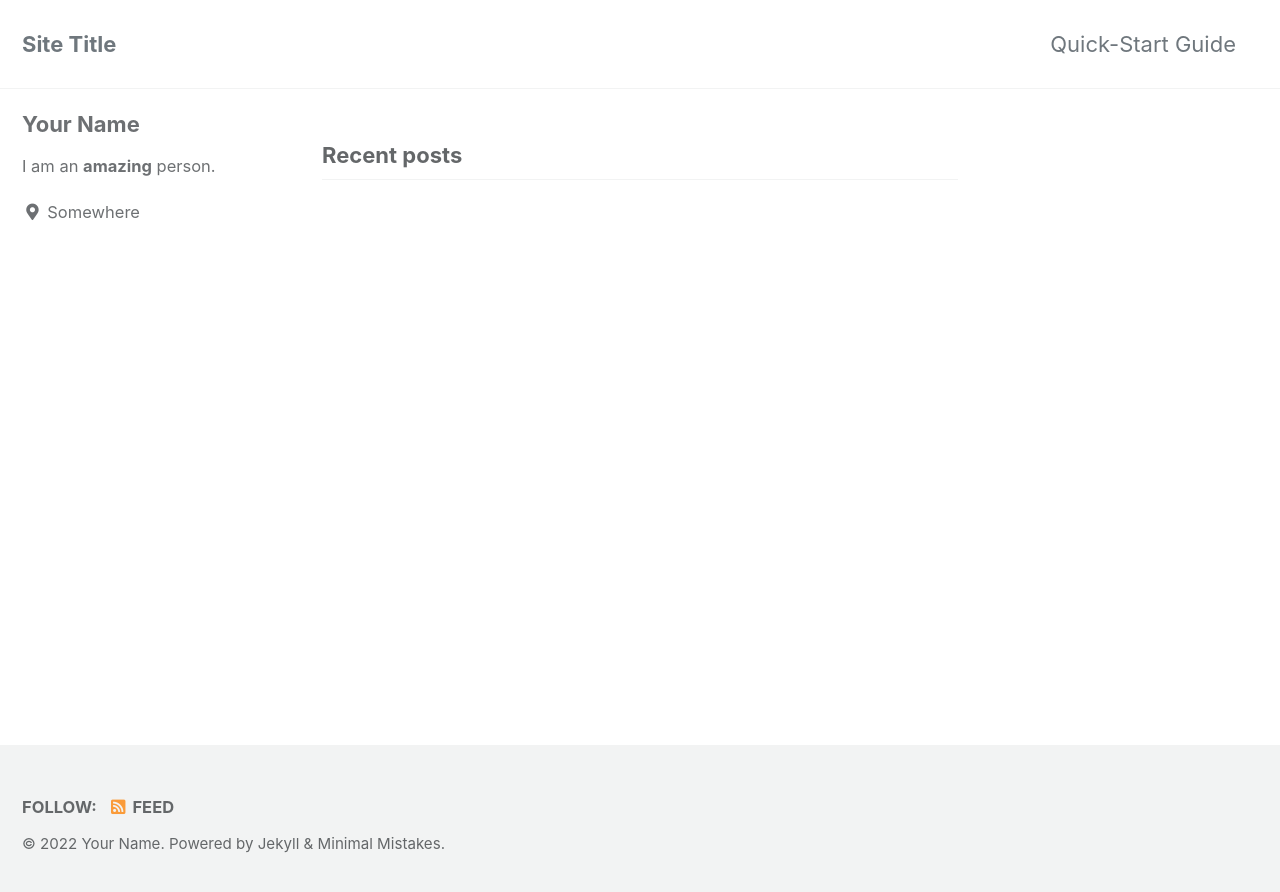
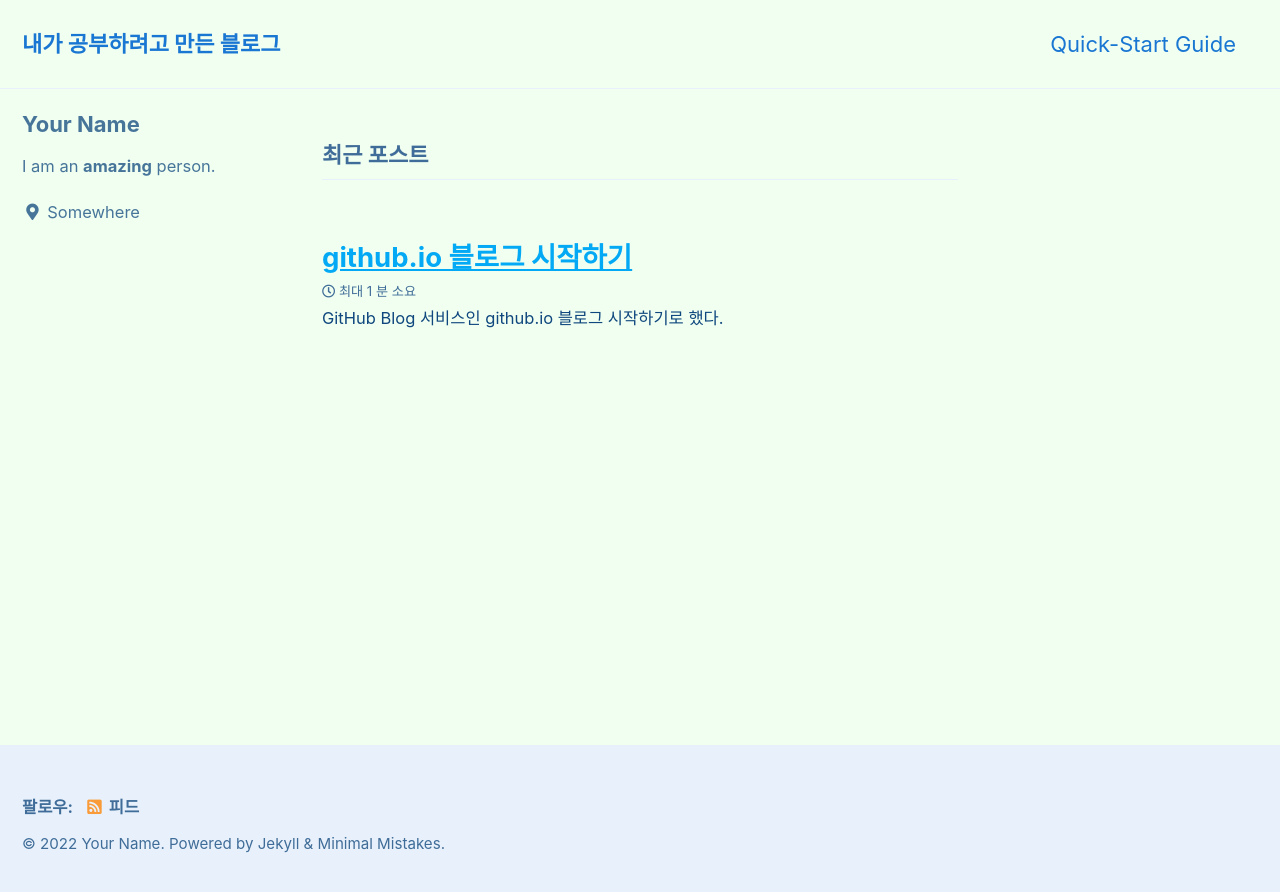
Before and after one commit to leanringisfunny/leanringisfunny.github.io, a Jekyll site: the page built from index.html, in a window 1280 px wide. Shown: the top 892 px of the page. Built offline with Jekyll 4.4.1, drawn with Linux system fonts in a browser that asks for light colours; cached includes are drawn as plain includes; the list of posts is cut into pages by our own code.

Commit message:
post feature

```diff
--- a/_config.yml
+++ b/_config.yml
@@ -12,18 +12,18 @@
 
 # theme                  : "minimal-mistakes-jekyll"
 # remote_theme           : "mmistakes/minimal-mistakes"
-minimal_mistakes_skin    : "default" # "air", "aqua", "contrast", "dark", "dirt", "neon", "mint", "plum", "sunrise"
+minimal_mistakes_skin    : "aqua" # "air", "aqua", "contrast", "dark", "dirt", "neon", "mint", "plum", "sunrise"
 
 # Site Settings
-locale                   : "en-US"
-title                    : "Site Title"
-title_separator          : "-"
+locale                   : "ko"
+title                    : "내가 공부하려고 만든 블로그"
+title_separator          : "|"
 subtitle                 : # site tagline that appears below site title in masthead
 name                     : "Your Name"
 description              : "An amazing website."
-url                      : # the base hostname & protocol for your site e.g. "https://mmistakes.github.io"
+url                      : "https://leanringisfunny.gihthub.io" # the base hostname & protocol for your site e.g. "https://mmistakes.github.io"
 baseurl                  : # the subpath of your site, e.g. "/blog"
-repository               : # GitHub username/repo-name e.g. "mmistakes/minimal-mistakes"
+repository               : #"https://github.com/leanringisfunny/leanringisfunny.github.io" # GitHub username/repo-name e.g. "mmistakes/minimal-mistakes"
 teaser                   : # path of fallback teaser image, e.g. "/assets/images/500x300.png"
 logo                     : # path of logo image to display in the masthead, e.g. "/assets/images/88x88.png"
 masthead_title           : # overrides the website title displayed in the masthead, use " " for no title
@@ -121,7 +121,7 @@ author:
       # url: "https://facebook.com/"
     - label: "GitHub"
       icon: "fab fa-fw fa-github"
-      # url: "https://github.com/"
+      # url:  "https://leanringisfunny.gihthub.io" #"https://github.com/"
     - label: "Instagram"
       icon: "fab fa-fw fa-instagram"
       # url: "https://instagram.com/"
@@ -137,7 +137,7 @@ footer:
       # url:
     - label: "GitHub"
       icon: "fab fa-fw fa-github"
-      # url:
+      # url: "https://leanringisfunny.gihthub.io"
     - label: "GitLab"
       icon: "fab fa-fw fa-gitlab"
       # url:
--- /dev/null
+++ b/_posts/2022-01-04-first-post.md
@@ -0,0 +1,20 @@
+---
+title:  "github.io 블로그 시작하기"
+excerpt: "GitHub Blog 서비스인 github.io 블로그 시작하기로 했다."
+
+categories:
+  - Blog
+tags:
+  - Blog
+last_modified_at: 2019-04-13T08:06:00-05:00
+---
+
+GitHub Blog 서비스인 github.io 블로그 시작하기로 했다.
+GitHub Blog 서비스의 이름은 Pages이다.
+
+Pages가 다른 블로그 플랫폼 보다 편한 것 같아서 마음에 든다.
+다른 사람들도 같이 많이 사용했으면 좋겠다는 생각이 든다.
+
+YFM에서 정의한 제목을 이중 괄호 구문으로 본문에 추가할 수 있다.
+이 글의 제목은 {{ page.title }}이고
+마지막으로 수정된 시간은 {{ page.last_modified_at }}이다.
```
